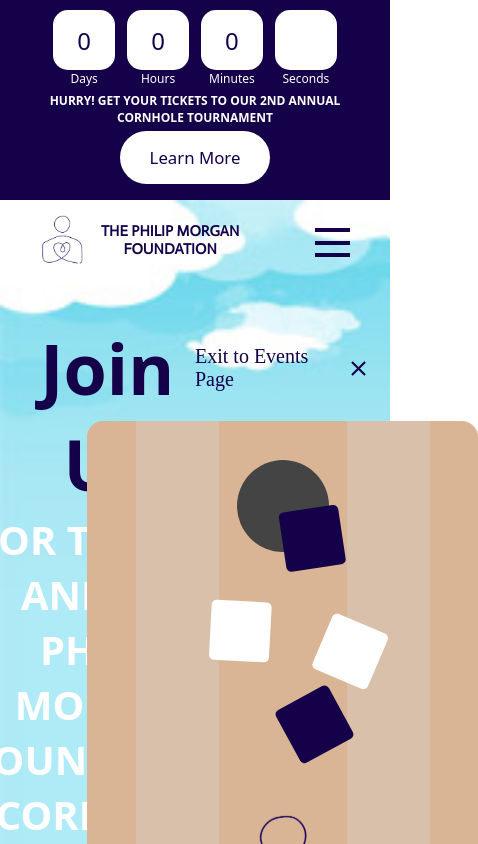
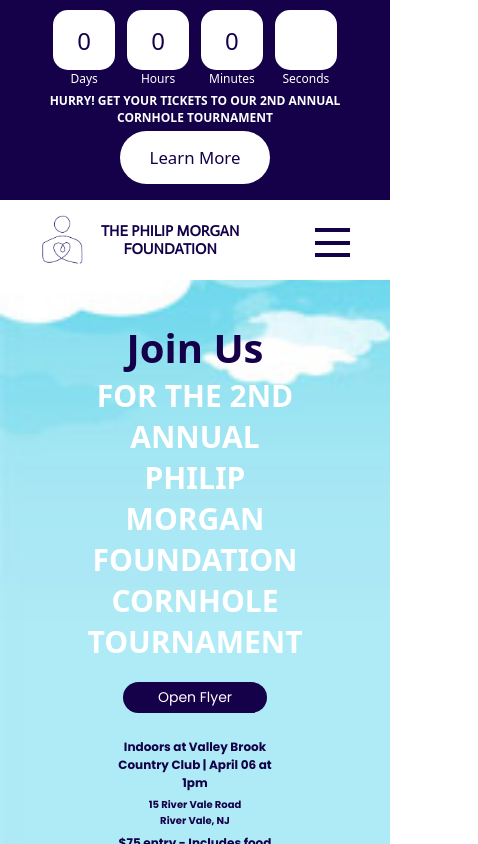
Before and after one commit to jaymbans/phillip-morgan-foundation, a React (Create React App) app in the folder philip-morgan-foundation/: page /#/cornhole-event in a window 390 px wide. Shown: the top 844 px of the page, 478 px wide, since content can reach past the window. Built offline with nearby package versions, Linux system fonts and the light colour scheme; a web font is replaced by a local one.

Commit message:
added popup event for mobile view

```diff
--- a/philip-morgan-foundation/src/PageComponents/NavBar.jsx
+++ b/philip-morgan-foundation/src/PageComponents/NavBar.jsx
@@ -20,9 +20,11 @@
     if (Array.from(barArray[0].classList).includes('active')) {
       barArray.forEach(bar => bar.classList.remove('active'));
       navLinks.classList.remove('active')
+      document.body.style.overflow = "auto"
     } else {
       barArray.forEach(bar => bar.classList.add('active'))
       navLinks.classList.add('active')
+      document.body.style.overflow = "hidden"
     }
 
     return
--- a/philip-morgan-foundation/src/PageComponents/PopupEvents/CornholeEvent.jsx
+++ b/philip-morgan-foundation/src/PageComponents/PopupEvents/CornholeEvent.jsx
@@ -20,7 +20,8 @@
               <h3>
                 FOR THE 2ND ANNUAL PHILIP MORGAN FOUNDATION CORNHOLE TOURNAMENT
               </h3>
-              <a href={require("../../media/cornhole-tournament-flyer.jpeg")}>Open Flyer</a>
+              <a href={require("../../media/cornhole-tournament-flyer.jpeg")}
+                target='_blank'>Open Flyer</a>
               <p>
                 Indoors at Valley Brook Country Club | April 06 at 1pm
               </p>
--- a/philip-morgan-foundation/src/PageComponents/PopupEvents/_PopupEvents.scss
+++ b/philip-morgan-foundation/src/PageComponents/PopupEvents/_PopupEvents.scss
@@ -8,7 +8,20 @@
   display: flex;
   flex-direction: column;
   justify-content: space-between;
-  height: 1200px;
+  height: 1100px;
+
+
+  @media (max-width: 767px) {
+    height: auto;
+
+    nav {
+      background: white;
+
+      .nav-mid {
+        background: white;
+      }
+    }
+  }
 
   main {
     height: 100%;
@@ -18,10 +31,24 @@
     display: flex;
     padding: 40px 5%;
 
+    @media (max-width: 767px) {
+      padding: 40px;
+    }
+
+
     .content {
       width: 100%;
       flex: 1;
       display: flex;
+
+      @media (max-width: 767px) {
+        flex-direction: column;
+        align-items: center;
+
+        * {
+          text-align: center;
+        }
+      }
 
       &>div {
         width: 50%;
@@ -35,39 +62,60 @@
         h1 {
           font-family: $knewave;
           text-align: center;
-          font-size: 70px;
+          font-size: 5.5rem;
           color: $phil-blue;
+
+          @media (max-width: 767px) {
+            font-size: 40px;
+          }
         }
 
         h3 {
-          font-size: 40px;
+          font-size: 3rem;
           color: white;
           text-align: center;
           font-family: $knewave;
+
+          @media (max-width: 767px) {
+            font-size: 30px;
+          }
         }
 
         a {
           background: $phil-blue;
           color: white;
           padding: 5px 35px;
-          font-size: 25px;
+          font-size: 2rem;
           font-family: $poppins;
           margin: 20px auto;
           text-decoration: none;
           border-radius: 30px;
           display: inline-block;
+
+          @media (max-width: 767px) {
+            font-size: 14px;
+          }
         }
 
         p {
           font-family: $poppins;
-          font-size: 20px;
+          font-size: 1.4rem;
           color: $phil-blue;
           font-weight: bold;
           margin: 5px 0;
+
+          @media (max-width: 767px) {
+            font-size: 12px;
+          }
         }
 
         small {
-          font-size: 16px;
+          font-size: 1.2rem;
+
+          @media (max-width: 767px) {
+            font-size: 10px;
+          }
+
           font-weight: bold;
           font-family: $poppins;
           color: $phil-blue;
@@ -85,17 +133,30 @@
         align-items: end;
         padding-top: 25px;
 
+        @media (max-width: 767px) {
+          align-items: center;
+        }
+
         a {
           background: none;
           display: flex;
           align-items: center;
           color: $phil-blue;
-          font-size: 20px;
+          font-size: 1.8rem;
           margin-bottom: 30px;
+          font-family: $poppins;
           text-decoration: none;
 
+          @media (max-width: 767px) {
+            font-size: 14px;
+          }
+
           svg {
-            font-size: 25px;
+            font-size: 1.8rem;
+
+            @media (max-width: 767px) {
+              font-size: 14px;
+            }
           }
         }
 
@@ -103,6 +164,12 @@
           justify-content: center;
           display: flex;
           width: 100%;
+
+          @media (max-width: 767px) {
+            img {
+              width: 80%;
+            }
+          }
         }
       }
     }
@@ -112,9 +179,14 @@
       align-items: center;
       justify-content: center;
       height: 15%;
-      font-size: 40px;
+      font-size: 3rem;
       font-family: $knewave;
       color: $phil-blue;
+
+      @media (max-width: 767px) {
+        font-size: 20px;
+        text-align: center;
+      }
     }
   }
 }
--- a/philip-morgan-foundation/src/PageComponents/_Navbar.scss
+++ b/philip-morgan-foundation/src/PageComponents/_Navbar.scss
@@ -2,8 +2,8 @@
 @import '../styles/variables';
 
 nav {
+  background: none;
   z-index: 10;
-  position: relative;
 
   #hamburger {
     display: none
@@ -18,11 +18,9 @@
     @extend %flex;
     align-items: center;
     width: 25%;
-    border-radius: 15px;
 
     img {
       height: 70px;
-
 
       @media screen and (max-width: 500px) {
         height: 50px;
@@ -54,7 +52,6 @@
     justify-content: space-between;
     padding: 0px 20px;
     z-index: 999;
-    // background: white;
 
     a {
       background: none;
```
